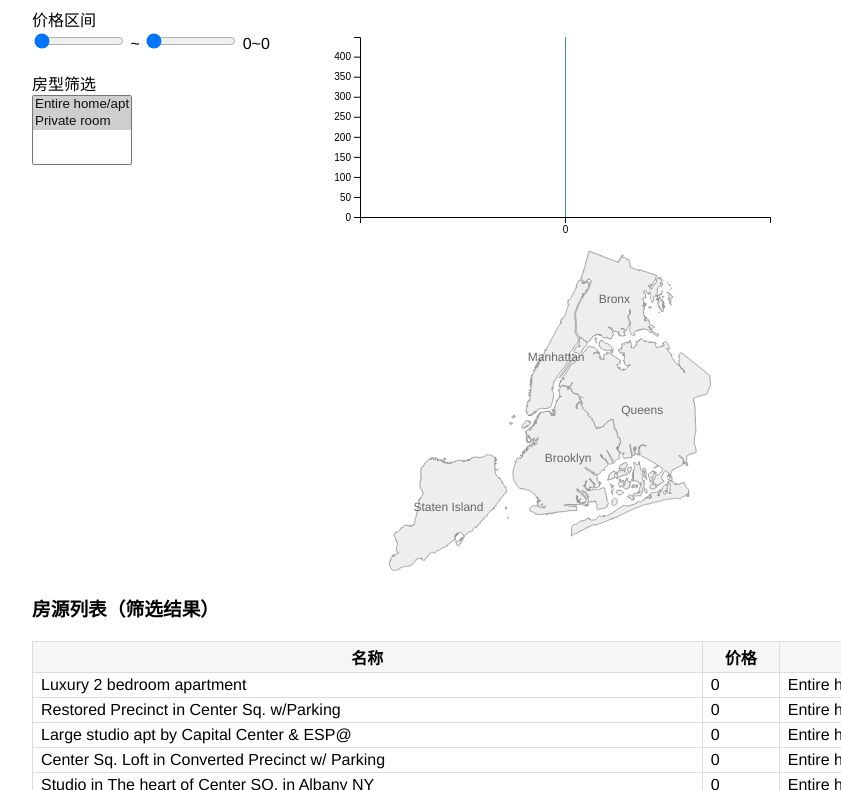
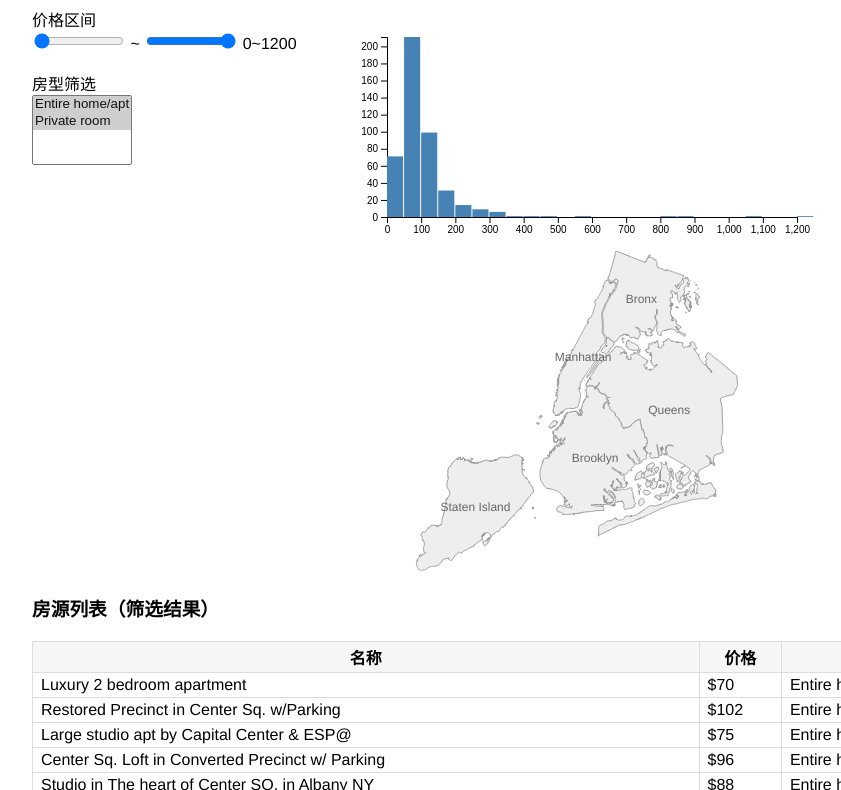
Before and after one commit to Euphoria000/v, a plain HTML site: page index_merged_Version2.html in a window 1280 px wide. Shown: the part 100-890 px from the top of the page, without its empty margins (8-849 px from the left). Drawn offline with nearby package versions, Linux system fonts and the light colour scheme.

Commit message:
Update index_merged_Version2.html
update

```diff
--- a/index_merged_Version2.html
+++ b/index_merged_Version2.html
@@ -81,8 +81,9 @@
       d3.csv("listings.csv")
     ]).then(function([geo, dat]){
       geojson = geo;
+      // 修正 price 字段的解析，去掉$和逗号，转为数字
       data = dat.map(d => {
-        d.price = +d.price || 0;
+        d.price = parseFloat((d.price || "").replace(/[\$,]/g, "")) || 0;
         d.latitude = +d.latitude;
         d.longitude = +d.longitude;
         d.room_type = d.room_type || d['room_type'] || "未知";
@@ -219,7 +220,7 @@
         .join("tr")
         .html(d => `
           <td>${d.name || ""}</td>
-          <td>${d.price}</td>
+          <td>$${d.price}</td>
           <td>${d.room_type}</td>
           <td>${d.host_name || ""}</td>
         `);
```
